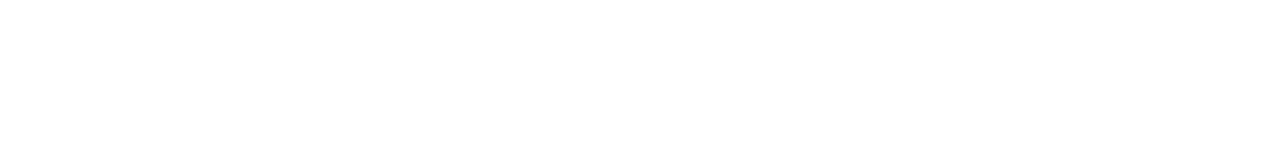
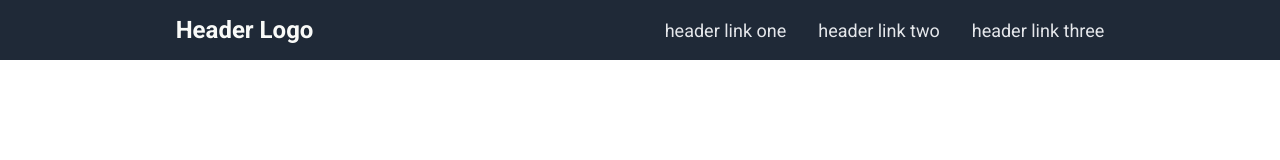
Before and after one commit to NeoDalmatian/landing-page-2, a plain HTML site: page index.html in a window 1280 px wide. Drawn offline with Linux system fonts and the light colour scheme.

Commit message:
Implement header in index and style it
-Add header in index.html with logo to the left and three links to the
right
-remove margin and padding from html and body
-Position footer with flexbox in style.css
-Further style footer
-Make footer "sticky"

```diff
--- a/css/style.css
+++ b/css/style.css
@@ -1,3 +1,40 @@
 * {
   font-family: 'Roboto', sans-serif;
 }
+
+html,
+body {
+  margin: 0;
+  padding: 0;
+}
+
+/* Header */
+
+header {
+  background-color: #1F2937;
+  padding: 16px 0;
+  display: flex;
+  align-items: center;
+  justify-content: space-around;
+  position: sticky;
+}
+
+.logo {
+  font-size: 24px;
+  font-weight: 700;
+  color: #F9FAF8;
+}
+
+.links {
+  display: flex;
+  margin: 0;
+  padding: 0;
+  list-style-type: none;
+  gap: 32px;
+}
+
+.links a {
+  text-decoration: none;
+  color: #E5E7EB;
+  font-size: 18px;
+}
--- a/index.html
+++ b/index.html
@@ -10,6 +10,14 @@
   </head>
 
   <body>
+    <header>
+      <div class="logo">Header Logo</div>
 
+      <ul class="links">
+        <li><a href="#">header link one</a></li>
+        <li><a href="#">header link two</a></li>
+        <li><a href="#">header link three</a></li>
+      </ul>
+    </header>
   </body>
 </html>
```
